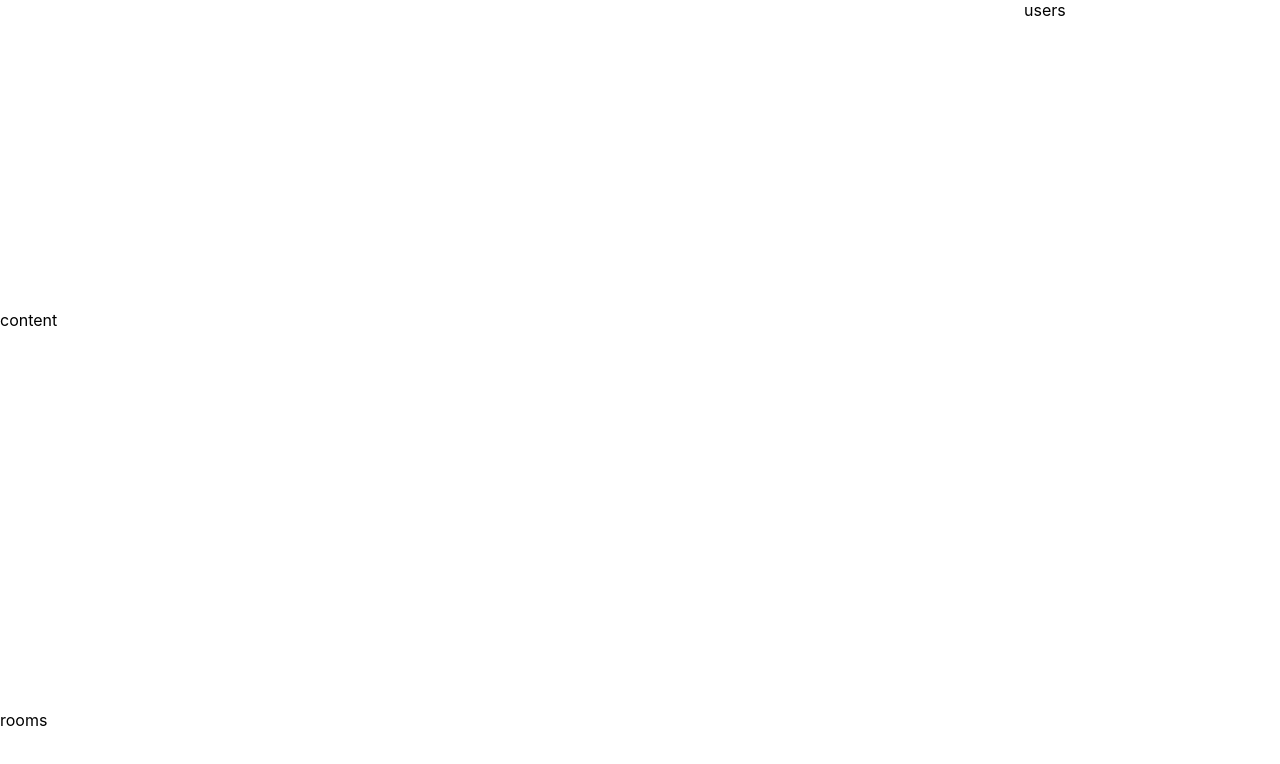
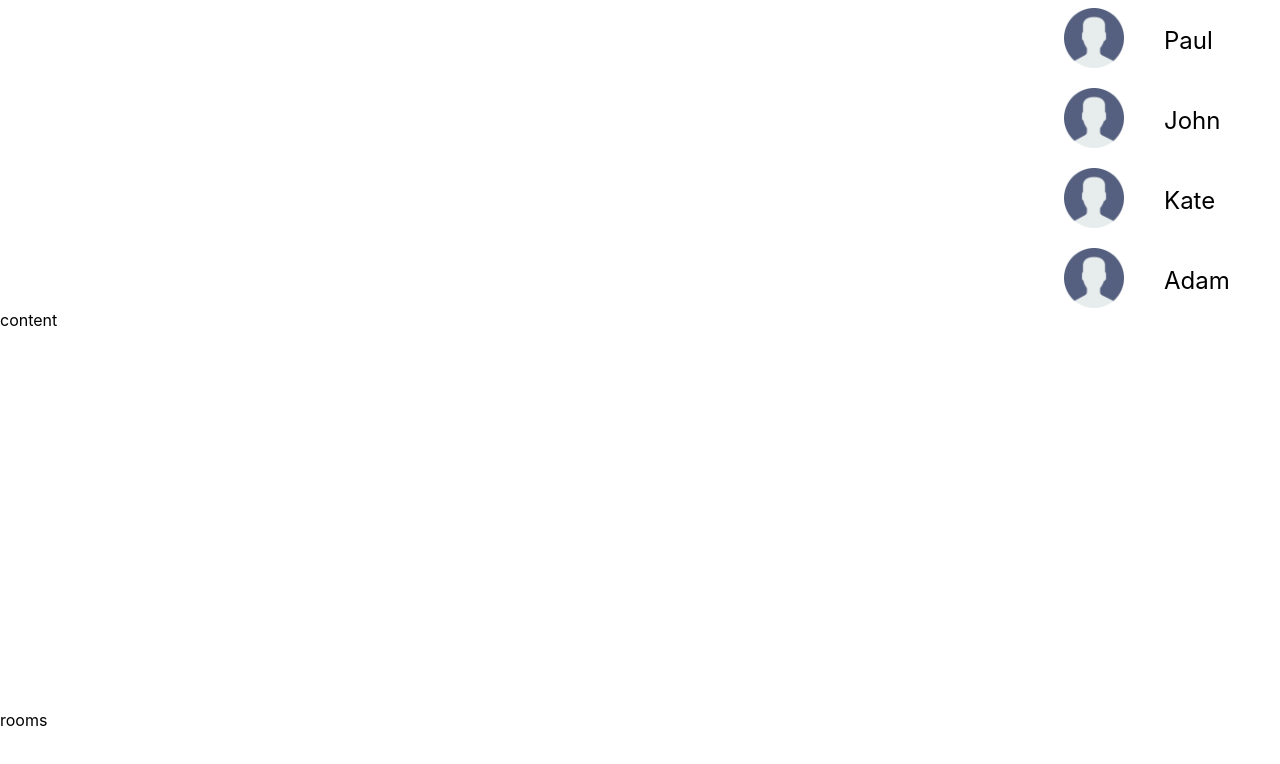
Before and after one commit to yungshun317/webrtc-react-redux-video-chat, a React (Create React App) app in the folder react-redux-video-chat/: page /dashboard in a window 1280 px wide. Shown: the top 764 px of the page. Built offline with nearby package versions, Linux system fonts and the light colour scheme; no server answers.

Commit message:
[FEAT] Prepare the list of active users

```diff
--- a/react-redux-video-chat/src/Dashboard/Dashboard.js
+++ b/react-redux-video-chat/src/Dashboard/Dashboard.js
@@ -1,6 +1,7 @@
 import React from 'react';
 import logo from '../resources/logo.png';
 import "./Dashboard.css";
+import ActiveUsersList from "./components/ActiveUsersList";
 
 const Dashboard = () => {
     return (
@@ -15,7 +16,7 @@ const Dashboard = () => {
             </div>
             <div className='dashboard_right_section background_secondary_color'>
                 <div className='dashboard_active_users_list'>
-                    users
+                    <ActiveUsersList />
                 </div>
                 <div className='dashboard_logo_container'>
                     <img className='dashboard_logo_image' src={logo}/>
--- /dev/null
+++ b/react-redux-video-chat/src/Dashboard/components/ActiveUsersList.css
@@ -0,0 +1,30 @@
+.active_user_list_container {
+    width: 100%;
+    height: 100%;
+}
+
+.active_user_list_item {
+    width: 100%;
+    height: 80px;
+    display: flex;
+    align-items: center;
+    transition: 0.3s;
+}
+
+.active_user_list_item:hover {
+    background-color: #8a85ff;
+}
+
+.active_user_list_image_container {
+    width: 60px;
+    margin-left: 40px;
+    margin-right: 40px;
+}
+
+.active_user_list_text {
+    font-size: 24px;
+}
+
+.active_user_list_image {
+    width: 100%;
+}
--- /dev/null
+++ b/react-redux-video-chat/src/Dashboard/components/ActiveUsersList.js
@@ -0,0 +1,39 @@
+import "./ActiveUsersList.css";
+import ActiveUsersListItem from "./ActiveUsersListItem";
+
+
+const activeUsers = [
+    {
+        socketId: 321,
+        username: "Paul"
+    },
+    {
+        socketId: 333,
+        username: "John"
+    },
+    {
+        socketId: 432,
+        username: "Kate"
+    },
+    {
+        socketId: 345,
+        username: "Adam"
+    }
+];
+
+const ActiveUsersList = () => {
+    return (
+        <div className="active_user_list_container">
+            {
+                activeUsers.map((activeUser) =>
+                    <ActiveUsersListItem
+                        key={activeUser.socketId}
+                        activeUser={activeUser}
+                    />
+                )
+            }
+        </div>
+    );
+};
+
+export default ActiveUsersList;
--- /dev/null
+++ b/react-redux-video-chat/src/Dashboard/components/ActiveUsersListItem.js
@@ -0,0 +1,22 @@
+import userAvatar from "../../resources/userAvatar.png";
+
+const ActiveUsersListItem = (props) => {
+    const { activeUser } = props;
+
+    const handleListItemPressed = () => {
+        // Call to other user
+    };
+
+    console.log(activeUser);
+
+    return (
+        <div className='active_user_list_item' onClick={handleListItemPressed}>
+            <div className='active_user_list_image_container'>
+                <img className='active_user_list_image' src={userAvatar}/>
+            </div>
+            <span className='active_user_list_text'>{activeUser.username}</span>
+        </div>
+    );
+};
+
+export default ActiveUsersListItem;
```
Also changed, not shown: react-redux-video-chat/src/resources/userAvatar.png (added).
